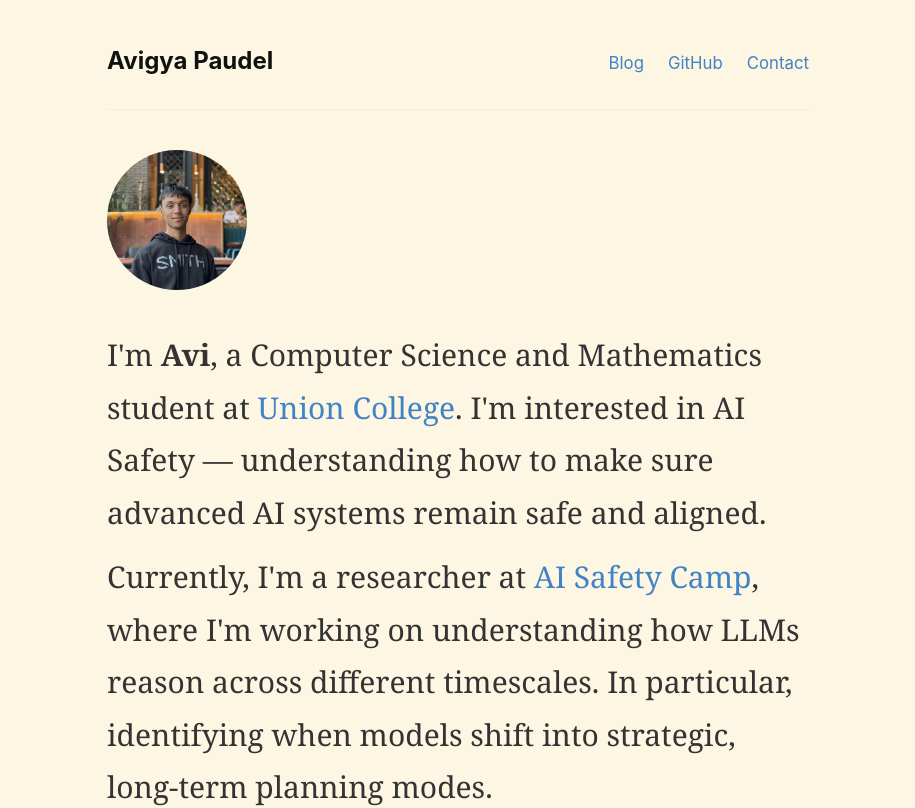
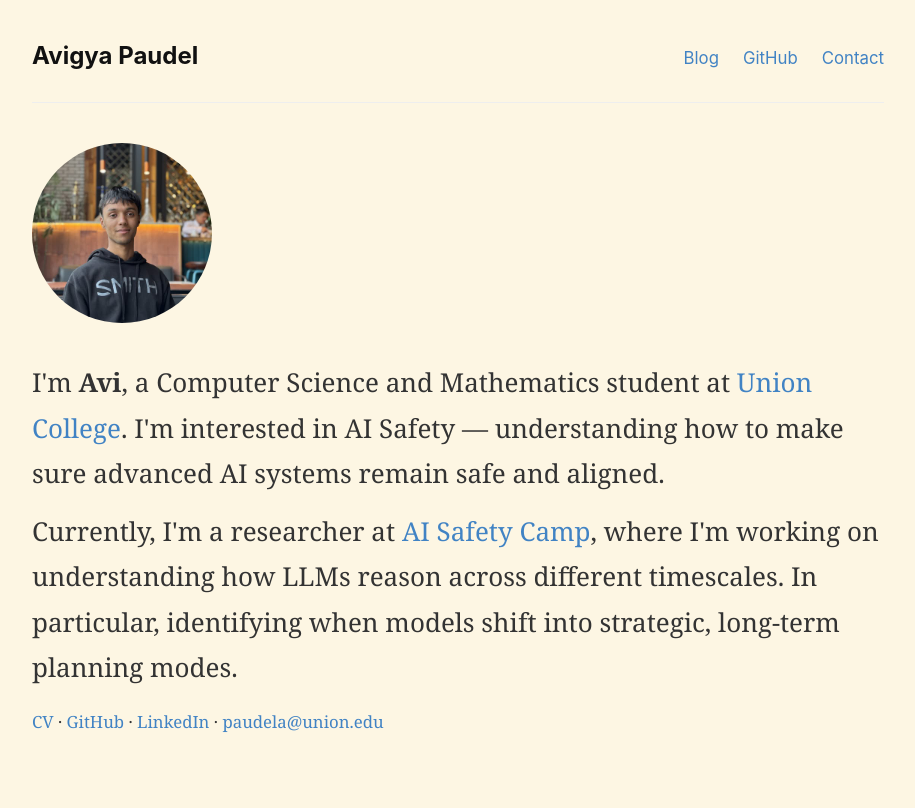
Before and after one commit to Avi161/my-portfolio, a React (Create React App) app: page / in a window 1280 px wide. Shown: the top 808 px of the page, without its empty margins (182-1097 px from the left). Built offline with nearby package versions, Linux system fonts and the light colour scheme.

Commit message:
Fix width of text

```diff
--- a/src/App.css
+++ b/src/App.css
@@ -13,7 +13,7 @@
 
 body {
   font-family: Georgia, 'Times New Roman', serif;
-  font-size: 30px;
+  font-size: 26px;
   line-height: 1.75;
   color: #333;
   background-color: #fdf6e3;
@@ -32,7 +32,7 @@ a:hover {
 
 /* Layout */
 .site-container {
-  max-width: 750px;
+  max-width: 900px;
   margin: 0 auto;
   padding: 0 24px;
   min-height: 100vh;
@@ -96,8 +96,8 @@ a:hover {
 
 /* ---- Home Page: Profile Image ---- */
 .profile-image {
-  width: 140px;
-  height: 140px;
+  width: 180px;
+  height: 180px;
   border-radius: 50%;
   object-fit: cover;
   margin-bottom: 24px;
```
